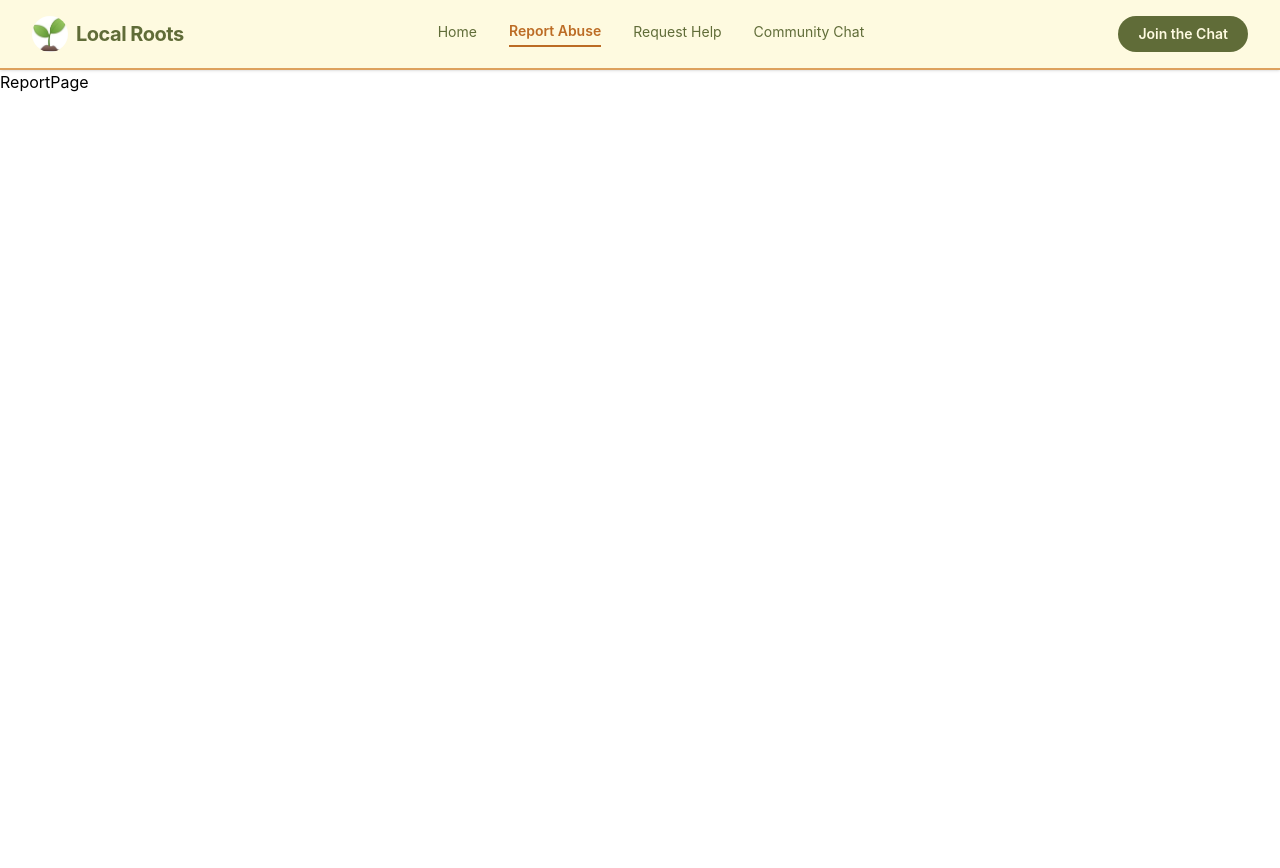
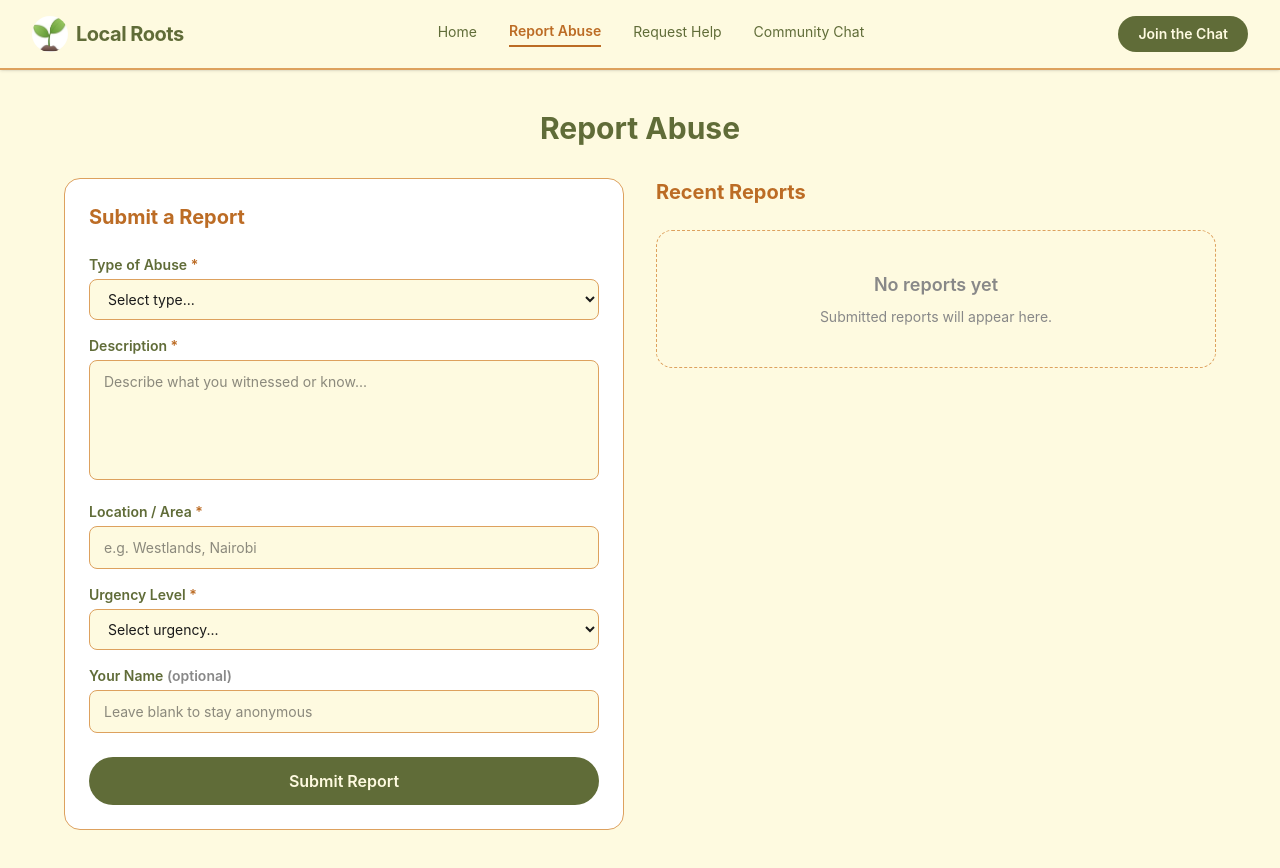
Before and after one commit to lennygitonga/LocalRoots, a React (Vite) app: page /report in a window 1280 px wide. Before the commit the page ends 800 px from the top, so only its background shows below. Built offline with nearby package versions, Linux system fonts and the light colour scheme.

Commit message:
add fill report form

```diff
--- a/src/pages/ReportPage.jsx
+++ b/src/pages/ReportPage.jsx
@@ -1,9 +1,288 @@
-import React from 'react'
+import { useState } from "react";
 
 function ReportPage() {
+  const [type, setType] = useState("");
+  const [otherType, setOtherType] = useState("");
+  const [description, setDescription] = useState("");
+  const [location, setLocation] = useState("");
+  const [urgency, setUrgency] = useState("");
+  const [name, setName] = useState("");
+  const [reports, setReports] = useState([]);
+
+  function handleSubmit() {
+    if (!type || !description || !location || !urgency) {
+      alert("Please fill in all required fields.");
+      return;
+    }
+
+    if (type === "Other" && !otherType) {
+      alert("Please specify the type of abuse.");
+      return;
+    }
+
+    const newReport = {
+      id: Date.now(),
+      type: type === "Other" ? otherType : type,
+      description,
+      location,
+      urgency,
+      name: name || "Anonymous",
+      status: "Open",
+      date: new Date().toLocaleDateString(),
+    };
+
+    setReports([newReport, ...reports]);
+    setType("");
+    setOtherType("");
+    setDescription("");
+    setLocation("");
+    setUrgency("");
+    setName("");
+  }
+
+  function getUrgencyColor(urgency) {
+    if (urgency === "High") return "#BC6C25";
+    if (urgency === "Medium") return "#DDA15E";
+    return "#606C38";
+  }
+
+  const inputStyle = {
+    backgroundColor: "#FEFAE0",
+    border: "1px solid #DDA15E",
+    borderRadius: 8,
+    padding: "10px 14px",
+    width: "100%",
+    fontSize: 14,
+    color: "#1a1a1a",
+    outline: "none",
+  };
+
   return (
-    <div>ReportPage</div>
-  )
+    <div style={{ backgroundColor: "#FEFAE0" }} className="min-h-screen px-6 py-10">
+
+      <h1
+        style={{ color: "#606C38" }}
+        className="text-3xl font-bold mb-8 text-center"
+      >
+        Report Abuse
+      </h1>
+
+      <div className="grid grid-cols-2 gap-8 max-w-6xl mx-auto">
+
+        {/* LEFT — FORM */}
+        <div
+          style={{ backgroundColor: "#fff", border: "1px solid #DDA15E" }}
+          className="rounded-2xl p-6 h-fit"
+        >
+          <h2
+            style={{ color: "#BC6C25" }}
+            className="text-xl font-bold mb-6"
+          >
+            Submit a Report
+          </h2>
+
+          <div className="flex flex-col gap-4">
+
+            {/* Type of abuse */}
+            <div>
+              <label
+                style={{ color: "#606C38" }}
+                className="text-sm font-semibold block mb-1"
+              >
+                Type of Abuse <span style={{ color: "#BC6C25" }}>*</span>
+              </label>
+              <select
+                style={inputStyle}
+                value={type}
+                onChange={(e) => setType(e.target.value)}
+              >
+                <option value="">Select type...</option>
+                <option value="Child Abuse">Child Abuse</option>
+                <option value="Domestic Violence">Domestic Violence</option>
+                <option value="Elderly Mistreatment">Elderly Mistreatment</option>
+                <option value="Other">Other</option>
+              </select>
+            </div>
+
+            {/* Show only when Other is selected */}
+            {type === "Other" && (
+              <div>
+                <label
+                  style={{ color: "#606C38" }}
+                  className="text-sm font-semibold block mb-1"
+                >
+                  Please specify <span style={{ color: "#BC6C25" }}>*</span>
+                </label>
+                <input
+                  style={inputStyle}
+                  type="text"
+                  placeholder="Describe the type of abuse..."
+                  value={otherType}
+                  onChange={(e) => setOtherType(e.target.value)}
+                />
+              </div>
+            )}
+
+            {/* Description */}
+            <div>
+              <label
+                style={{ color: "#606C38" }}
+                className="text-sm font-semibold block mb-1"
+              >
+                Description <span style={{ color: "#BC6C25" }}>*</span>
+              </label>
+              <textarea
+                style={{ ...inputStyle, resize: "none", height: 120 }}
+                placeholder="Describe what you witnessed or know..."
+                value={description}
+                onChange={(e) => setDescription(e.target.value)}
+              />
+            </div>
+
+            {/* Location */}
+            <div>
+              <label
+                style={{ color: "#606C38" }}
+                className="text-sm font-semibold block mb-1"
+              >
+                Location / Area <span style={{ color: "#BC6C25" }}>*</span>
+              </label>
+              <input
+                style={inputStyle}
+                type="text"
+                placeholder="e.g. Westlands, Nairobi"
+                value={location}
+                onChange={(e) => setLocation(e.target.value)}
+              />
+            </div>
+
+            {/* Urgency */}
+            <div>
+              <label
+                style={{ color: "#606C38" }}
+                className="text-sm font-semibold block mb-1"
+              >
+                Urgency Level <span style={{ color: "#BC6C25" }}>*</span>
+              </label>
+              <select
+                style={inputStyle}
+                value={urgency}
+                onChange={(e) => setUrgency(e.target.value)}
+              >
+                <option value="">Select urgency...</option>
+                <option value="Low">Low</option>
+                <option value="Medium">Medium</option>
+                <option value="High">High</option>
+              </select>
+            </div>
+
+            {/* Optional name */}
+            <div>
+              <label
+                style={{ color: "#606C38" }}
+                className="text-sm font-semibold block mb-1"
+              >
+                Your Name{" "}
+                <span style={{ color: "#888" }}>(optional)</span>
+              </label>
+              <input
+                style={inputStyle}
+                type="text"
+                placeholder="Leave blank to stay anonymous"
+                value={name}
+                onChange={(e) => setName(e.target.value)}
+              />
+            </div>
+
+            {/* Submit button */}
+            <button
+              onClick={handleSubmit}
+              style={{ backgroundColor: "#606C38", color: "#FEFAE0" }}
+              className="w-full py-3 rounded-full font-semibold mt-2 hover:opacity-90 transition-all"
+            >
+              Submit Report
+            </button>
+
+          </div>
+        </div>
+
+        {/* RIGHT — REPORTS FEED */}
+        <div>
+          <h2
+            style={{ color: "#BC6C25" }}
+            className="text-xl font-bold mb-6"
+          >
+            Recent Reports
+          </h2>
+
+          {reports.length === 0 ? (
+            <div
+              style={{ border: "1px dashed #DDA15E", color: "#888" }}
+              className="rounded-2xl p-10 text-center"
+            >
+              <p className="text-lg font-semibold">No reports yet</p>
+              <p className="text-sm mt-2">
+                Submitted reports will appear here.
+              </p>
+            </div>
+          ) : (
+            <div className="flex flex-col gap-4">
+              {reports.map((report) => (
+                <div
+                  key={report.id}
+                  style={{
+                    backgroundColor: "#fff",
+                    border: "1px solid #DDA15E",
+                  }}
+                  className="rounded-2xl p-5"
+                >
+                  <div className="flex items-center justify-between mb-2">
+                    <span
+                      style={{ color: "#606C38" }}
+                      className="font-bold text-sm"
+                    >
+                      {report.type}
+                    </span>
+                    <span
+                      style={{
+                        backgroundColor: getUrgencyColor(report.urgency),
+                        color: "#FEFAE0",
+                      }}
+                      className="text-xs px-3 py-1 rounded-full font-semibold"
+                    >
+                      {report.urgency}
+                    </span>
+                  </div>
+                  <p className="text-sm text-gray-600 mb-3">
+                    {report.description}
+                  </p>
+                  <div className="flex items-center justify-between text-xs text-gray-400">
+                    <span>{report.location}</span>
+                    <span>
+                      {report.name} · {report.date}
+                    </span>
+                  </div>
+                  <div className="mt-3">
+                    <span
+                      style={{
+                        backgroundColor: "#FEFAE0",
+                        border: "1px solid #606C38",
+                        color: "#606C38",
+                      }}
+                      className="text-xs px-3 py-1 rounded-full font-semibold"
+                    >
+                      {report.status}
+                    </span>
+                  </div>
+                </div>
+              ))}
+            </div>
+          )}
+        </div>
+
+      </div>
+    </div>
+  );
 }
 
-export default ReportPage
+export default ReportPage;
```
